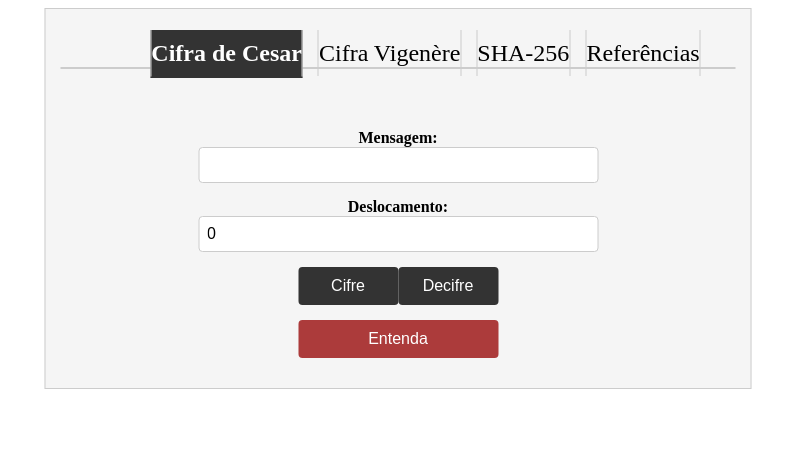
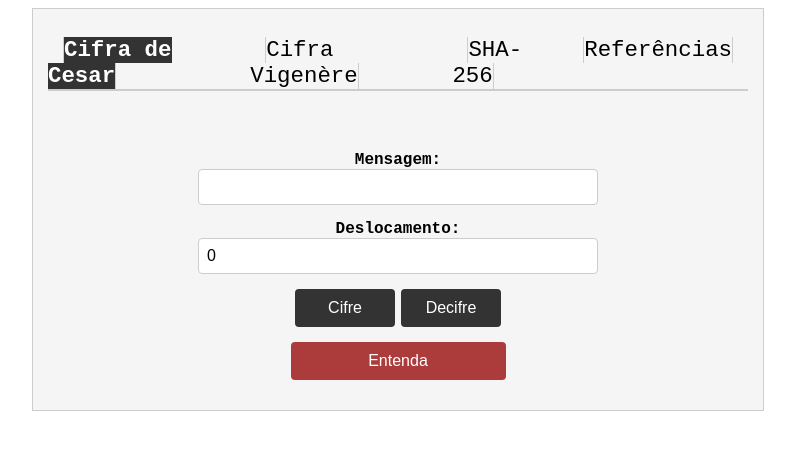
Before and after one commit to Math5oul/criptoClass, an Angular app: page / in a window 1280 px wide. Shown: the top 450 px of the page, without its empty margins (242-1037 px from the left). Built offline with nearby package versions, Linux system fonts and the light colour scheme.

Commit message:
better css

```diff
--- a/src/app/components/ceasear-cipher/ceasar-cipher.component.scss
+++ b/src/app/components/ceasear-cipher/ceasar-cipher.component.scss
@@ -2,10 +2,6 @@
   display: block;
   max-width: 400px;
   margin: 0 auto;
-}
-
-h1 {
-  margin-bottom: 20px;
 }
 
 form {
@@ -38,6 +34,8 @@ button {
   border: none;
   border-radius: 4px;
   cursor: pointer;
+  margin-right: 3px;
+  margin-left: 3px;
   margin-bottom: 15px;
   width: 100px;
 }
--- a/src/app/components/sha-cipher/sha-cipher.component.scss
+++ b/src/app/components/sha-cipher/sha-cipher.component.scss
@@ -2,10 +2,6 @@
   display: block;
   max-width: 400px;
   margin: 0 auto;
-}
-
-h1 {
-  margin-bottom: 20px;
 }
 
 form {
@@ -38,6 +34,8 @@ button {
   border: none;
   border-radius: 4px;
   cursor: pointer;
+  margin-right: 3px;
+  margin-left: 3px;
   margin-bottom: 15px;
   width: 100px;
 }
@@ -62,7 +60,4 @@ button:hover {
   border: 1px solid #ccc;
   border-radius: 4px;
   margin-bottom: 15px;
-  overflow-wrap: break-word;
-  word-wrap: break-word;
-  hyphens: auto;
 }
--- a/src/app/components/tab-container/tab-container.component.scss
+++ b/src/app/components/tab-container/tab-container.component.scss
@@ -1,11 +1,19 @@
-.tab-container {
+.tab {
   display: flex;
   flex-direction: column;
-  align-items: center;
-  text-align: center;
-  max-width: 600px;
-  margin: 0 auto;
+  border: 1px solid #ccc;
+  padding: 15px;
+  background-color: #f5f5f5;
+  width: 700px;
+  position: absolute;
+  left: 50%;
+  transform: translateX(-50%);
   font-family: monospace;
+}
+
+ul {
+  list-style-type: none;
+  padding-inline-start: 0;
 }
 
 ul.nav-tabs {
@@ -24,8 +32,7 @@ ul.nav-tabs {
   margin-right: 15px;
   border-right: 1px solid #ccc;
   border-left: 1px solid #ccc;
-  font-size: 1.5rem;
-  padding: 10px 0;
+  font-size: 1.4rem;
   transition: background-color 0.3s;
 }
 
@@ -33,16 +40,13 @@ ul.nav-tabs {
   font-weight: bold;
   background-color: #333;
   color: #fff;
-  border-bottom: 2px solid #333;
-}
-
-.nav-link:last-child {
-  margin-right: 0;
 }
 
 .tab-content {
   text-align: center;
   margin-top: 45px;
+  font-size: 1rem;
+  overflow-wrap: break-word
 }
 
 button {
@@ -54,27 +58,10 @@ button {
   border-radius: 4px;
   cursor: pointer;
   margin-bottom: 15px;
-  width: 200px;
+  width: 215px;
   align-self: center;
 }
+
 button:hover {
   background-color: #d85454;
 }
-
-.tab {
-  display: flex;
-  flex-direction: column;
-  border: 1px solid #ccc;
-  padding: 15px;
-  background-color: #f5f5f5;
-  width: 675px;
-  margin-left: auto;
-  margin-right: auto;
-  position: absolute;
-  left: 50%;
-  transform: translateX(-50%);
-}
-
-ul {
-  list-style-type: none;
-}
--- a/src/app/components/vigenere-cipher/vigenere-cipher.component.scss
+++ b/src/app/components/vigenere-cipher/vigenere-cipher.component.scss
@@ -4,14 +4,10 @@
   margin: 0 auto;
 }
 
-h1 {
-  margin-bottom: 20px;
-}
-
 form {
   display: flex;
   flex-direction: column;
-  align-items: flex-start; /* Align form items to the left */
+  align-items: flex-start;
 }
 
 label {
@@ -38,6 +34,9 @@ button {
   border: none;
   border-radius: 4px;
   cursor: pointer;
+  margin-right: 3px;
+  margin-left: 3px;
+  margin-bottom: 15px;
   width: 100px;
 }
 
```
